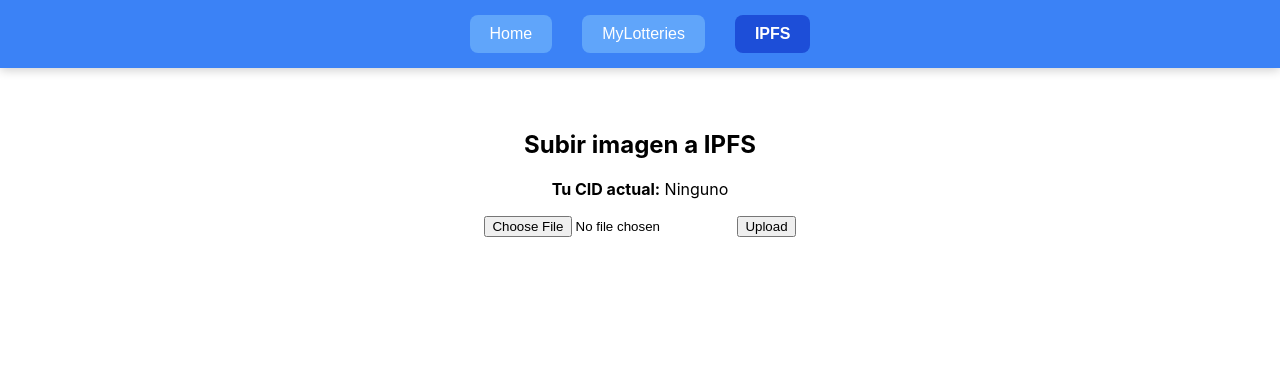
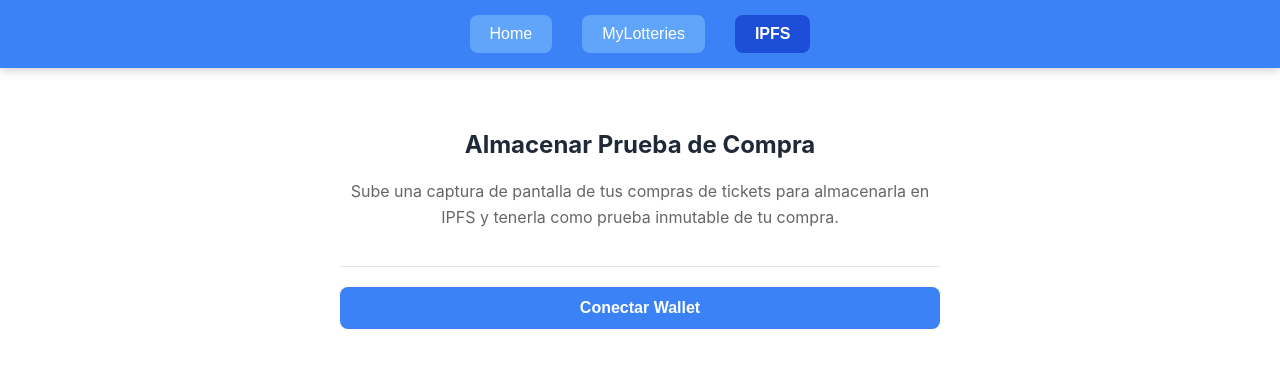
Before and after one commit to DIEGODOPAZO/BlockChain_p1, a React (Create React App) app in the folder app_final/: page / in a window 1280 px wide. Both pictures are taken after a click on the button "IPFS". Shown: the top 368 px of the page. Built offline with nearby package versions, Linux system fonts and the light colour scheme.

Commit message:
style: improve the visual interface of IPFS page

```diff
--- a/app_final/src/components/IpfsUploader.jsx
+++ b/app_final/src/components/IpfsUploader.jsx
@@ -4,126 +4,353 @@ import { Buffer } from "buffer";
 import { create } from "kubo-rpc-client";
 import { abis, addresses } from "../contracts";
 
-const ZERO_ADDRESS =
-  "0x0000000000000000000000000000000000000000000000000000000000000000";
+export default function IpfsUploader() {
+  const ZERO_ADDRESS = "0x0000000000000000000000000000000000000000000000000000000000000000";
 
-export default function IpfsUploader() {
+  const [ipfsHash, setIpfsHash] = useState("");
+  const [connected, setConnected] = useState(false);
   const [file, setFile] = useState(null);
-  const [ipfsHash, setIpfsHash] = useState("");
-  const [provider, setProvider] = useState(null);
+  const [ipfsContract, setIpfsContract] = useState(null);
   const [signer, setSigner] = useState(null);
-  const [ipfsContract, setIpfsContract] = useState(null);
   const [userAddress, setUserAddress] = useState("");
+  const [client, setClient] = useState(null);
 
-  // -----------------------------
-  // 1. Conectar a metamask + contrato
-  // -----------------------------
-  useEffect(() => {
-    async function init() {
-      if (!window.ethereum) return alert("MetaMask no detectado");
+  async function connectToSepolia() {
+    const provider = new ethers.providers.Web3Provider(window.ethereum);
+    const network = await provider.getNetwork();
 
-      const providerTmp = new ethers.providers.Web3Provider(window.ethereum);
-      setProvider(providerTmp);
+    if (network.chainId !== 11155111) {
+      try {
+        await window.ethereum.request({
+          method: "wallet_switchEthereumChain",
+          params: [{ chainId: "0xaa36a7" }],
+        });
+      } catch (switchError) {
+        if (switchError.code === 4902) {
+          await window.ethereum.request({
+            method: "wallet_addEthereumChain",
+            params: [
+              {
+                chainId: "0xaa36a7",
+                chainName: "Sepolia test network",
+                nativeCurrency: {
+                  name: "Sepolia ETH",
+                  symbol: "ETH",
+                  decimals: 18,
+                },
+                rpcUrls: ["https://rpc.sepolia.org"],
+                blockExplorerUrls: ["https://sepolia.etherscan.io"],
+              },
+            ],
+          });
+        } else {
+          console.error("Error cambiando de red:", switchError);
+        }
+      }
+    }
+    return provider;
+  }
 
+  async function connectWallet() {
+    try {
+      // Conectar a Sepolia primero
+      const provider = await connectToSepolia();
+
+      // Pedir permiso al usuario
       await window.ethereum.request({ method: "eth_requestAccounts" });
 
-      const signerTmp = providerTmp.getSigner();
-      setSigner(signerTmp);
+      // Obtener el signer y dirección
+      const signer = provider.getSigner();
+      const address = await signer.getAddress();
 
-      const address = await signerTmp.getAddress();
-      setUserAddress(address);
-
-      const contractTmp = new ethers.Contract(
+      // Instanciar contrato
+      const contract = new ethers.Contract(
         addresses.ipfs,
         abis.ipfs,
-        providerTmp
+        signer
       );
 
-      setIpfsContract(contractTmp);
+      // Conectar a IPFS
+      const ipfsClient = await create({ url: "http://127.0.0.1:5001" });
 
-      readCurrentUserFile(contractTmp, address);
-    }
+      setSigner(signer);
+      setUserAddress(address);
+      setIpfsContract(contract);
+      setClient(ipfsClient);
+      setConnected(true);
 
-    init();
-  }, []);
-
-  // -----------------------------
-  // 2. Leer el CID del usuario
-  // -----------------------------
-  async function readCurrentUserFile(contract, addr) {
-    try {
-      const result = await contract.userFiles(addr);
-
-      if (result && result !== ZERO_ADDRESS) {
-        setIpfsHash(result);
-      }
-    } catch (err) {
-      console.error("Error leyendo archivo:", err);
+      return { contract, address, provider };
+    } catch (error) {
+      console.error("Error conectando wallet:", error);
+      throw error;
     }
   }
 
-  // -----------------------------
-  // 3. Actualizar CID en el contrato
-  // -----------------------------
-  async function setFileIPFS(hash) {
+  async function readCurrentUserFile() {
+    if (!ipfsContract || !userAddress) return null;
+
     try {
-      const contractWithSigner = ipfsContract.connect(signer);
-      const tx = await contractWithSigner.setParticipationImageCID(hash);
-
-      await tx.wait();
-      setIpfsHash(hash);
-    } catch (err) {
-      console.error("Error en setFileIPFS:", err);
+      console.log("Leyendo archivos del usuario:", userAddress);
+      const result = await  ipfsContract.participationImageCID(userAddress);
+      console.log({ result });
+      return result;
+    } catch (error) {
+      console.error("Error leyendo archivos del usuario:", error);
+      return null;
     }
   }
 
-  // -----------------------------
-  // 4. Upload a IPFS
-  // -----------------------------
+  async function setFileIPFS(hash) {
+    if (!ipfsContract || !signer) {
+      throw new Error("Contrato no inicializado o wallet no conectada");
+    }
+
+    console.log("Enviando transacción con hash:", hash);
+    const tx = await ipfsContract.setParticipationImageCID(hash);
+    console.log("Transacción enviada:", tx.hash);
+
+    // Esperar confirmación
+    await tx.wait();
+    console.log("Transacción confirmada");
+
+    setIpfsHash(hash);
+    return tx;
+  }
+
+  useEffect(() => {
+    async function initialize() {
+      try {
+        await window.ethereum.enable();
+
+        // Conectar wallet y leer archivo existente
+        const { contract, address } = await connectWallet();
+
+        // Leer archivo del usuario
+        const file = await contract.userFiles(address);
+        if (file && file !== ZERO_ADDRESS && file !== "") {
+          setIpfsHash(file);
+        }
+      } catch (err) {
+        console.error("Error inicializando:", err);
+      }
+    }
+
+    if (window.ethereum) {
+      initialize();
+    } else {
+      console.error("MetaMask no detectado");
+    }
+  }, []);
+
   const handleSubmit = async (e) => {
     e.preventDefault();
 
+    if (!file) {
+      alert("Por favor, selecciona un archivo primero");
+      return;
+    }
+
+    if (!client || !ipfsContract) {
+      alert("Por favor, conecta tu wallet primero");
+      return;
+    }
+
     try {
-      const client = create({ url: "http://127.0.0.1:5001" });
+      console.log("Subiendo archivo:", file);
 
+      // Añadir archivo a IPFS
       const result = await client.add(file);
+
+      // Añadir al filesystem del nodo IPFS local
       await client.files.cp(`/ipfs/${result.cid}`, `/${result.cid}`);
 
-      const cid = result.cid.toString();
+      console.log("CID generado:", result.cid.toString());
 
-      // Guardar en Ethereum
-      await setFileIPFS(cid);
+      // Añadir el CID al smart contract
+      await setFileIPFS(result.cid.toString());
 
-      // Copiar
-      await navigator.clipboard.writeText(cid);
-      alert(`CID copiado: ${cid}`);
-    } catch (err) {
-      console.error(err);
-      alert(err.message);
+      // Copiar al portapapeles
+      try {
+        await navigator.clipboard.writeText(result.cid.toString());
+        alert(`¡CID copiado al portapapeles! ${result.cid.toString()}`);
+      } catch (err) {
+        console.error("Error copiando al portapapeles:", err);
+        alert(`CID: ${result.cid.toString()}`);
+      }
+    } catch (error) {
+      console.error("Error en handleSubmit:", error);
+      alert(`Error: ${error.message}`);
     }
   };
 
-  // -----------------------------
-  // 5. Convert file to buffer
-  // -----------------------------
   const retrieveFile = (e) => {
     const data = e.target.files[0];
+    if (!data) return;
+
     const reader = new FileReader();
+    reader.readAsArrayBuffer(data);
 
-    reader.readAsArrayBuffer(data);
-    reader.onloadend = () => setFile(Buffer(reader.result));
+    reader.onloadend = () => {
+      console.log("Archivo seleccionado:", data.name, data.size, "bytes");
+      setFile(Buffer.from(reader.result));
+    };
+
+    e.preventDefault();
   };
 
   return (
-    <div style={{ padding: 20 }}>
-      <h2>Subir imagen a IPFS</h2>
+    <div style={{ width: "100%", padding: "40px", boxSizing: "border-box", minHeight: "100vh" }}>
+      <div
+        style={{
+          maxWidth: "600px",
+          margin: "0 auto",
+          display: "flex",
+          flexDirection: "column",
+          gap: "20px",
+        }}
+      >
+        <div
+          style={{
+            textAlign: "center",
+            paddingBottom: "20px",
+            borderBottom: "1px solid #e5e5e5",
+          }}
+        >
+          <h2 style={{ marginTop: 0, color: "#1f2937" }}>
+            Almacenar Prueba de Compra
+          </h2>
+          <p style={{ color: "#666", lineHeight: "1.6" }}>
+            Sube una captura de pantalla de tus compras de tickets para almacenarla
+            en IPFS y tenerla como prueba inmutable de tu compra.
+          </p>
+        </div>
 
-      <p><strong>Tu CID actual:</strong> {ipfsHash || "Ninguno"}</p>
+        {!connected ? (
+          <button
+            onClick={connectWallet}
+            style={{
+              padding: "12px 24px",
+              borderRadius: "8px",
+              cursor: "pointer",
+              background: "#3b82f6",
+              color: "white",
+              fontSize: "16px",
+              fontWeight: "600",
+              border: "none",
+              transition: "background 0.2s",
+            }}
+            onMouseEnter={(e) => (e.currentTarget.style.background = "#1d4ed8")}
+            onMouseLeave={(e) => (e.currentTarget.style.background = "#3b82f6")}
+          >
+            Conectar Wallet
+          </button>
+        ) : (
+          <>
+            <div
+              style={{
+                padding: "15px",
+                background: "#c2e7ff",
+                borderRadius: "8px",
+                textAlign: "center",
+              }}
+            >
+              <p style={{ margin: "0 0 8px 0", color: "#0369a1", fontWeight: "600" }}>
+                Conectado
+              </p>
+              <p style={{ margin: 0, color: "#0c4a6e", fontSize: "14px", fontFamily: "monospace" }}>
+                {userAddress.slice(0, 6)}...{userAddress.slice(-4)}
+              </p>
+            </div>
 
-      <form onSubmit={handleSubmit}>
-        <input type="file" onChange={retrieveFile} />
-        <button type="submit">Upload</button>
-      </form>
+            {ipfsHash && (
+              <div
+                style={{
+                  padding: "15px",
+                  background: "#f0fdf4",
+                  borderRadius: "8px",
+                  borderLeft: "4px solid #22c55e",
+                }}
+              >
+                <p style={{ margin: "0 0 8px 0", color: "#166534", fontWeight: "600" }}>
+                  Hash IPFS Actual
+                </p>
+                <p
+                  style={{
+                    margin: 0,
+                    color: "#15803d",
+                    fontSize: "12px",
+                    fontFamily: "monospace",
+                    wordBreak: "break-all",
+                  }}
+                >
+                  {ipfsHash}
+                </p>
+              </div>
+            )}
+
+            <form
+              onSubmit={handleSubmit}
+              style={{
+                display: "flex",
+                flexDirection: "column",
+                gap: "15px",
+              }}
+            >
+              <div
+                style={{
+                  padding: "20px",
+                  border: "2px dashed #d1d5db",
+                  borderRadius: "8px",
+                  textAlign: "center",
+                  backgroundColor: "#f9fafb",
+                  cursor: "pointer",
+                  transition: "all 0.2s",
+                }}
+                onMouseEnter={(e) => {
+                  e.currentTarget.style.borderColor = "#3b82f6";
+                  e.currentTarget.style.backgroundColor = "#eff6ff";
+                }}
+                onMouseLeave={(e) => {
+                  e.currentTarget.style.borderColor = "#d1d5db";
+                  e.currentTarget.style.backgroundColor = "#f9fafb";
+                }}
+              >
+                <input
+                  type="file"
+                  name="data"
+                  onChange={retrieveFile}
+                  style={{
+                    width: "100%",
+                    cursor: "pointer",
+                  }}
+                />
+                <p style={{ margin: "10px 0 0 0", color: "#999", fontSize: "14px" }}>
+                  {file ? `Archivo: ${file.length} bytes` : "Selecciona un archivo..."}
+                </p>
+              </div>
+
+              <button
+                type="submit"
+                style={{
+                  padding: "12px 24px",
+                  borderRadius: "8px",
+                  cursor: "pointer",
+                  background: "#3b82f6",
+                  color: "white",
+                  fontSize: "16px",
+                  fontWeight: "600",
+                  border: "none",
+                  transition: "background 0.2s",
+                }}
+                onMouseEnter={(e) => (e.currentTarget.style.background = "#1d4ed8")}
+                onMouseLeave={(e) => (e.currentTarget.style.background = "#3b82f6")}
+              >
+                Subir Archivo
+              </button>
+            </form>
+          </>
+        )}
+      </div>
     </div>
   );
 }
```
